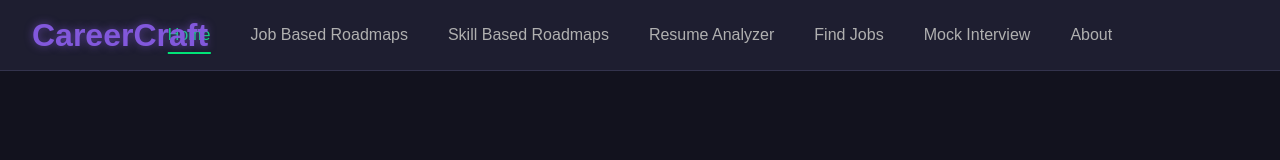
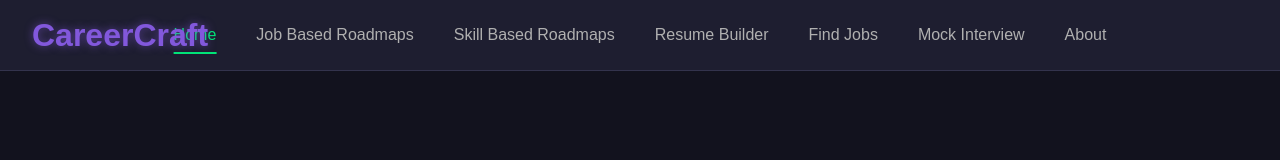
Before and after one commit to AbrarAli9876/AI-Powered-Career-Path-Recommendation, a React (Vite) app in the folder frontend/: page / in a window 1280 px wide. Shown: the top 160 px of the page. Built offline with nearby package versions, Linux system fonts and the light colour scheme.

Commit message:
just push

```diff
--- a/frontend/src/components/Navbar.jsx
+++ b/frontend/src/components/Navbar.jsx
@@ -31,10 +31,10 @@ const Navbar = () => {
             Skill Based Roadmaps
           </NavLink>
           <NavLink
-            to="/resume-Analyzer"
+            to="/resume-Builder"
             className={({ isActive }) => (isActive ? 'nav-link active' : 'nav-link')}
           >
-            Resume Analyzer
+            Resume Builder
           </NavLink>
            <NavLink
             to="/jobs"
```
